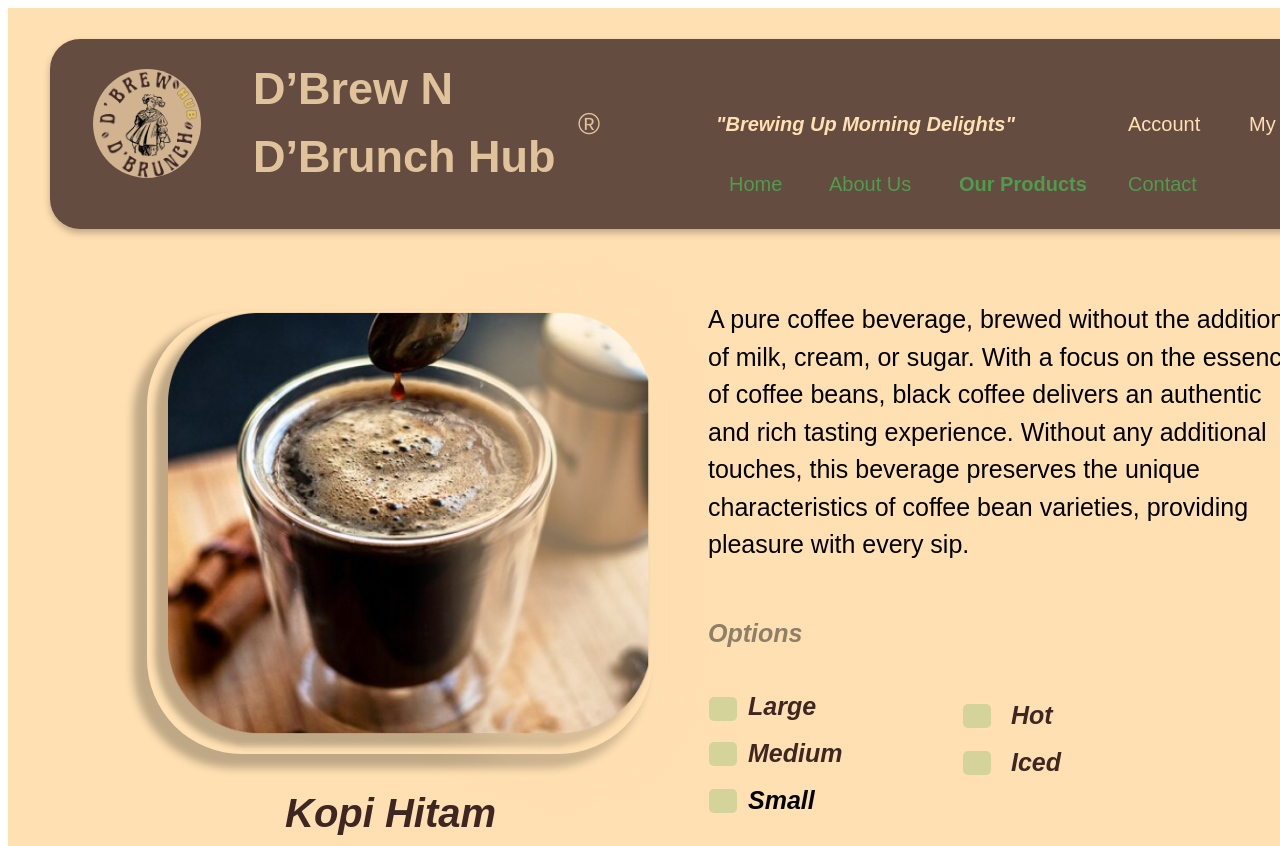
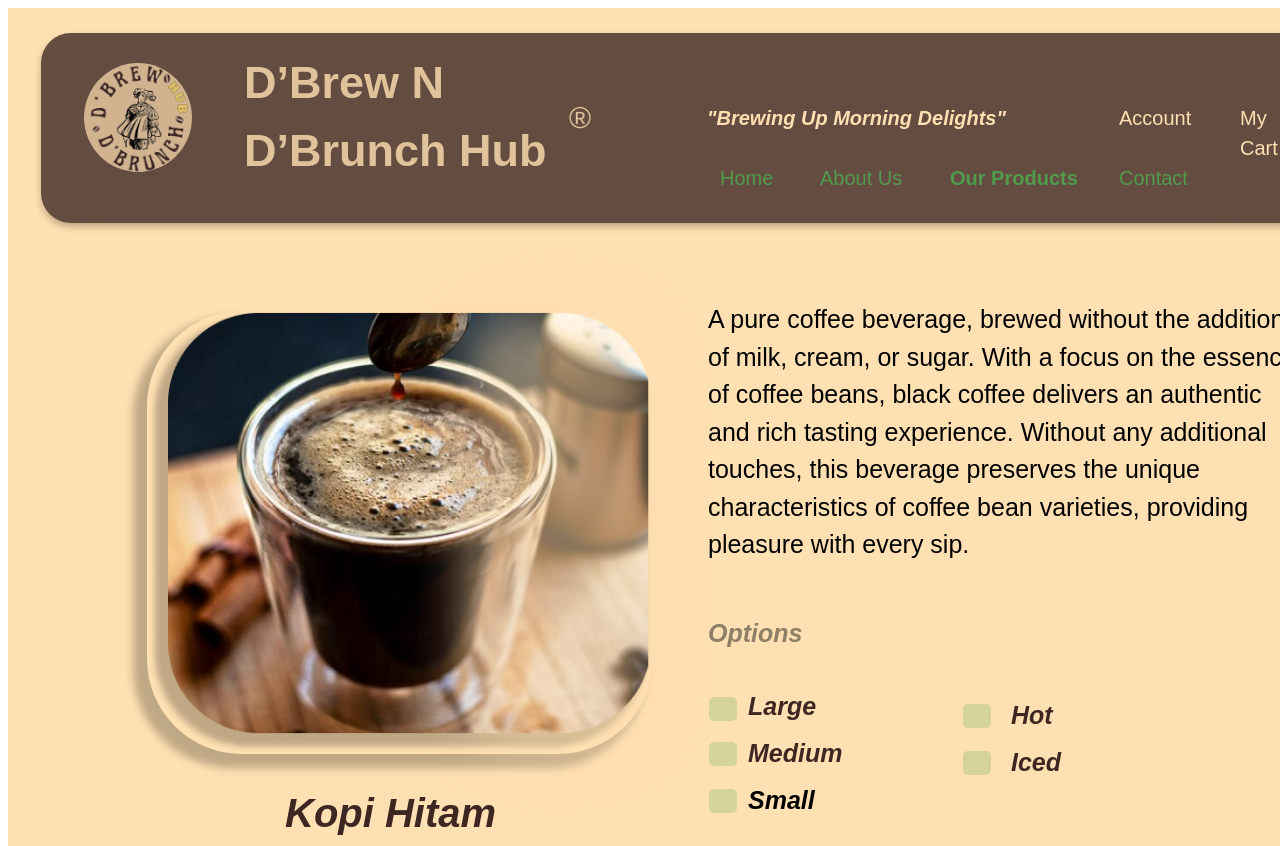
Before and after one commit to Kampus-Merdeka-Software-Engineering/FE-2-Jakarta-23, a plain HTML site: page detail-kopi.html in a window 1280 px wide. Shown: the top 846 px of the page. Drawn offline with Linux system fonts and the light colour scheme.

Commit message:
modified:   css/detail_product.css modified:   detail-kopi.html

```diff
--- a/css/detail_product.css
+++ b/css/detail_product.css
@@ -9,102 +9,113 @@
 html {
   max-width: 100%;
   overflow-x: hidden;
-}
-
-.home {
+}.home {
+    margin-top: 3px;
     color: rgba(76, 175, 80, 0.8);
     text-align: left;
     font-family: "Montserrat-Regular", sans-serif;
     font-size: 20px;
     line-height: 150%;
     font-weight: 400;
-  position: absolute;
+    position: fixed;
     left: 720px;
     top: 160px;
     display: flex;
     align-items: center;
     justify-content: flex-start;
+    z-index: 1200;
   }
   .about-us {
+    margin-top: 3px;
     color: rgba(76, 175, 80, 0.8);
     text-align: left;
     font-family: "Montserrat-Regular", sans-serif;
     font-size: 20px;
     line-height: 150%;
     font-weight: 400;
-  position: absolute;
+    position: fixed;
     left: 820px;
     top: 160px;
     display: flex;
     align-items: center;
     justify-content: flex-start;
+    z-index: 1200;
   }
   .our-products {
+    margin-top: 3px;
     color: rgba(76, 175, 80, 0.8);
     text-align: left;
     font-family: "Montserrat-Bold", sans-serif;
     font-size: 20px;
     line-height: 150%;
     font-weight: 700;
-  position: absolute;
+    position: fixed;
     left: 950px;
     top: 160px;
     display: flex;
     align-items: center;
     justify-content: flex-start;
+    z-index: 1200;
   }
   .contact {
+    margin-top: 3px;
     color: rgba(76, 175, 80, 0.8);
     text-align: left;
     font-family: "Montserrat-Regular", sans-serif;
     font-size: 20px;
     line-height: 150%;
     font-weight: 400;
-  position: absolute;
+    position: fixed;
     left: 1119px;
     top: 160px;
     display: flex;
     align-items: center;
     justify-content: flex-start;
+    z-index: 1200;
   }
 
   .account {
+    margin-top: 3px;
     color: #ffe0b2;
     text-align: left;
     font-family: "Montserrat-Regular", sans-serif;
     font-size: 20px;
     line-height: 150%;
     font-weight: 400;
-  position: absolute;
+    position: fixed;
     left: 1119px;
     top: 100px;
     display: flex;
     align-items: center;
     justify-content: flex-start;
+    z-index: 1200;
   }
   .my-cart {
+    margin-top: 3px;
     color: #ffe0b2;
     text-align: left;
     font-family: "Montserrat-Regular", sans-serif;
     font-size: 20px;
     line-height: 150%;
     font-weight: 400;
-  position: absolute;
+    position: fixed;
     left: 1240px;
     top: 100px;
     display: flex;
     align-items: center;
     justify-content: flex-start;
+    z-index: 1200;
   }
 
   .title {
+    margin-top: 3px;
     color: rgba(255, 224, 178, 0.8);
     text-align: left;
     font-family: "Montserrat-ExtraBold", sans-serif;
     font-size: 45px;
     line-height: 150%;
     font-weight: 800;
-  position: absolute;
+    position: fixed;
     left: 244px;
     top: 70px;
     width: 373px;
@@ -112,15 +123,17 @@ html {
     display: flex;
     align-items: center;
     justify-content: flex-start;
+    z-index: 1200;
   }
   .r {
+    margin-top: 3px;
     color: rgba(255, 224, 178, 0.8);
     text-align: left;
     font-family: "Montserrat-Regular", sans-serif;
     font-size: 30px;
     line-height: 150%;
     font-weight: 400;
-  position: absolute;
+    position: fixed;
     left: 569px;
     top: 99px;
     width: 27px;
@@ -128,8 +141,10 @@ html {
     display: flex;
     align-items: center;
     justify-content: flex-start;
+    z-index: 1200;
   }
   .subtitle {
+    margin-top: 3px;
     color: #ffe0b2;
     text-align: center;
     font-family: "Montserrat-SemiBoldItalic", sans-serif;
@@ -137,43 +152,50 @@ html {
     line-height: 150%;
     font-weight: 600;
     font-style: italic;
-  position: absolute;
+    position: fixed;
     left: 707px;
     top: 100px;
     display: flex;
     align-items: center;
     justify-content: center;
+    z-index: 1200;
   }
   .logo-back {
+    margin-top: 3px;
     background: rgba(255, 224, 178, 0.7);
     border-radius: 50%;
     width: 108px;
     height: 109.2px;
-  position: absolute;
+    position: fixed;
     left: 84px;
     top: 60px;
+    z-index: 1200;
   }
   .logo {
+    margin-top: 3px;
     border-radius: 19px;
     width: 117px;
     height: 117px;
-  position: absolute;
+    position: fixed;
     left: 80px;
     top: 60px;
-
+    z-index: 1200;
   }
   .header {
+    margin-top: 3px;
     background: rgba(62, 39, 35, 0.8);
     border-radius: 30px;
     width: 1358px;
     height: 190px;
-  position: absolute;
+    position: fixed;
     left: 41px;
     top: 30px;
     box-shadow: 0px 4px 7px 0px rgba(0, 0, 0, 0.25);
     backdrop-filter: blur(30px);
-
-}
+    z-index: 1000;
+  }
+
+
 .kopi-hitam {
   background: #ffe0b2;
   border-style: solid;
--- a/detail-kopi.html
+++ b/detail-kopi.html
@@ -45,12 +45,24 @@
       <div class="iced">Iced</div>
       <div class="cek-4"></div>
       <div class="cek-5"></div>
+      <a href="./index.html">
         <div class="home">Home</div>
+      </a>
+      <a href="./about-us-page.html">
         <div class="about-us">About Us</div>
+      </a>
+      <a href="./main-product-1.html">
         <div class="our-products">Our Products</div>
+      </a>
+      <a href="./contact-us.html">
         <div class="contact">Contact</div>
+      </a>
+      <a href="./account.html">
         <div class="account">Account</div>
+      </a>
+      <a href="./cart">
         <div class="my-cart">My Cart</div>
+      </a>
     </div>
     <!-- HTML 2 -->
     <div id="2" class="kopi-susu-tubruk">
@@ -162,7 +174,6 @@
       <div class="kopi-cappuccino3">Kopi Cappuccino</div>
       <div class="idr-25-k-5">IDR 25 K</div>
 
-
       <div class="large-5">Large</div>
       <div class="medium-5">Medium</div>
       <div class="small-5">Small</div>
@@ -193,7 +204,6 @@
       <div class="kopi-susu3">Kopi Susu</div>
       <div class="idr-25-k-6">IDR 25 K</div>
 
-
       <div class="large-6">Large</div>
       <div class="medium-6">Medium</div>
       <div class="small-6">Small</div>
```
Lines whose indentation alone changed are shown as unchanged.
